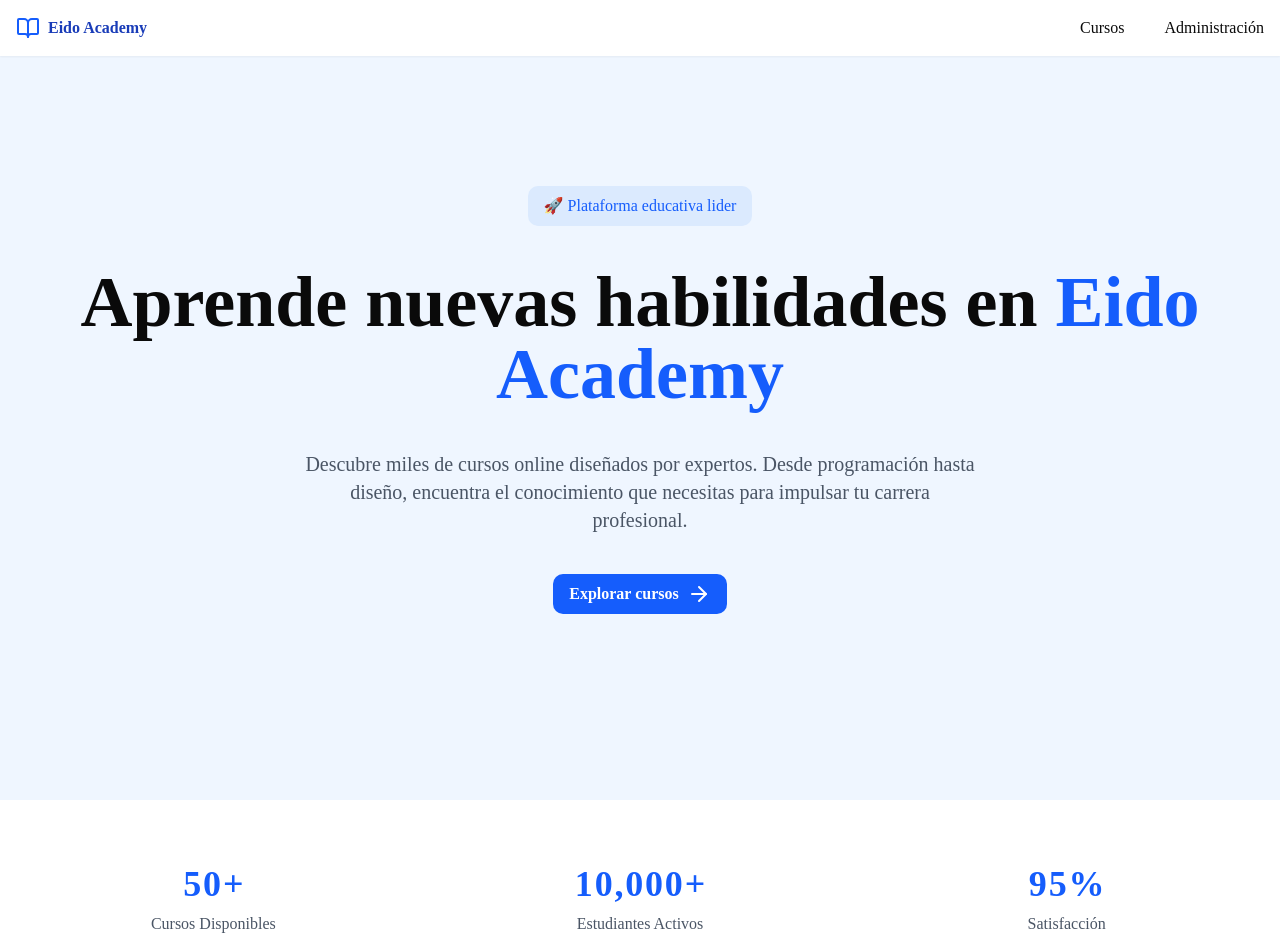
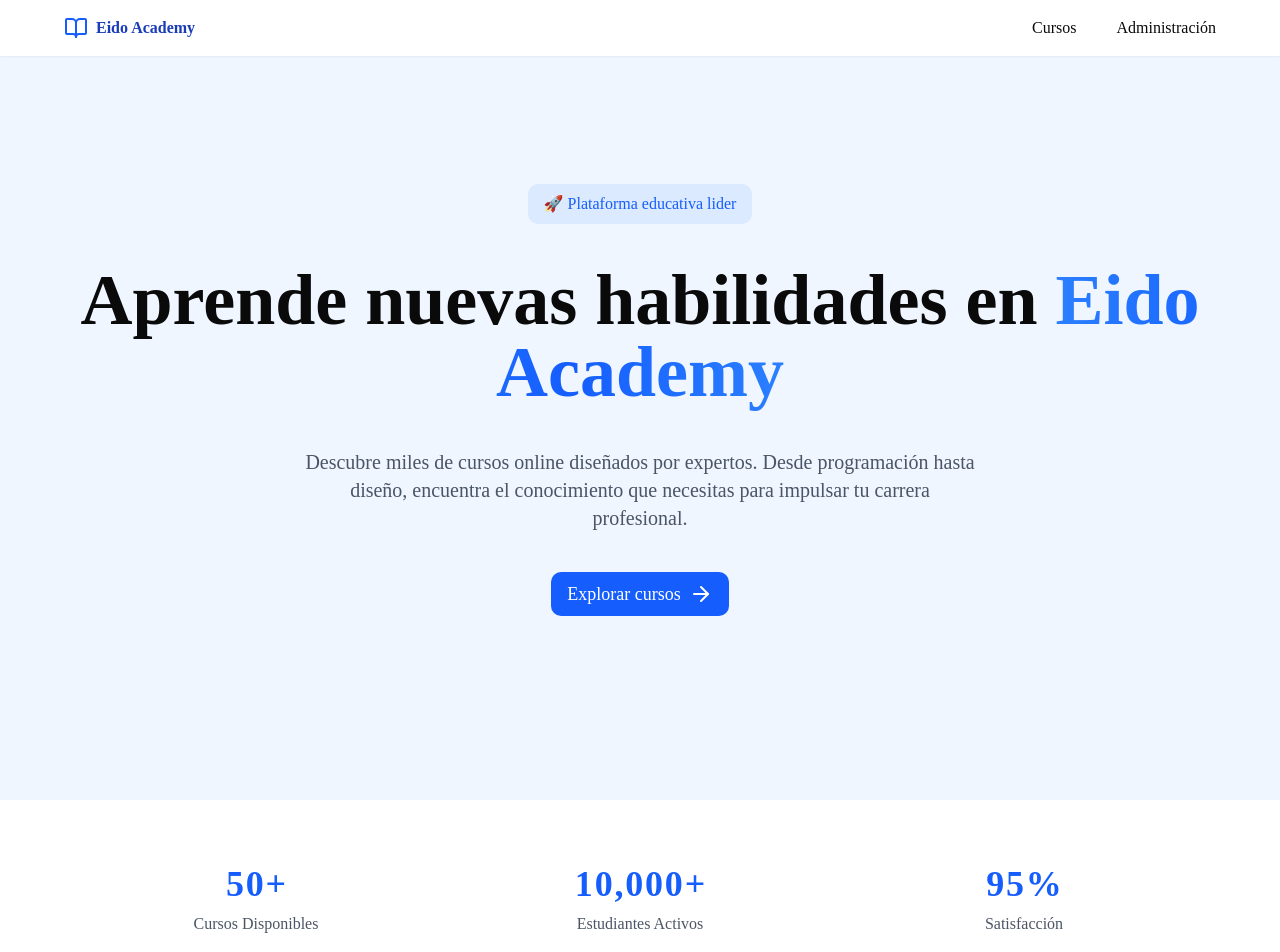
Before and after one commit to FelipeK57/eido-academy, a React (Vite) app: page / in a window 1280 px wide. Shown: the top 952 px of the page. Built offline with nearby package versions, Linux system fonts and the light colour scheme.

Commit message:
feat: add aurora animation and enhance landing page with motion effects

```diff
--- a/src/index.css
+++ b/src/index.css
@@ -55,7 +55,30 @@ body {
     background-position: 0% 0%;
         }
     }
-}
+  --animate-aurora: aurora 8s ease-in-out infinite alternate
+;
+  @keyframes aurora {
+  0% {
+    background-position: 0% 50%;
+    transform: rotate(-5deg) scale(0.9);
+        }
+  25% {
+    background-position: 50% 100%;
+    transform: rotate(5deg) scale(1.1);
+        }
+  50% {
+    background-position: 100% 50%;
+    transform: rotate(-3deg) scale(0.95);
+        }
+  75% {
+    background-position: 50% 0%;
+    transform: rotate(3deg) scale(1.05);
+        }
+  100% {
+    background-position: 0% 50%;
+    transform: rotate(-5deg) scale(0.9);
+        }
+    }}
 
 :root {
     --radius: 0.625rem;
--- a/src/landing/Landing.tsx
+++ b/src/landing/Landing.tsx
@@ -1,6 +1,7 @@
 import { ArrowRight, BookOpen, LibraryBig, Pickaxe, TrendingUp } from "lucide-react"
 import { Link } from "react-router"
 import { NumberTicker } from "../components/magicui/number-ticker"
+import { motion } from "motion/react"
 
 export const Landing = () => {
 
@@ -41,36 +42,63 @@ export const Landing = () => {
     ]
 
     return <main className="flex flex-col">
-        <header className="fixed w-full p-4 bg-white shadow-xs">
-            <div className="flex items-center justify-between mx-auto max-w-7xl">
+        <motion.header
+            initial={{
+                y: -200
+            }}
+            animate={{
+                y: 0
+            }}
+            transition={{
+                type: "spring",
+                stiffness: 350,
+                damping: 60,
+                duration: 0.5
+            }}
+            className="fixed w-full p-4 bg-white shadow-xs">
+            <div className="flex items-center justify-between mx-auto max-w-6xl">
                 <div className="flex gap-2 items-center">
                     <BookOpen className="stroke-blue-600" />
                     <p className="font-bold text-blue-800">Eido Academy</p>
                 </div>
                 <div className="hidden md:flex gap-10">
                     <Link to="/courses"
-                        className="hover:text-blue-600 transition-all"
+                        className="hover:text-blue-600 hover:-translate-y-0.5 transition-all"
                     >Cursos</Link>
                     <Link to="/admin"
-                        className="hover:text-blue-600 transition-all"
+                        className="hover:text-blue-600 hover:-translate-y-0.5 transition-all"
                     >Administración</Link>
                 </div>
             </div>
-        </header>
+        </motion.header>
         <section className="flex items-center justify-center min-h-svh px-4 bg-blue-50">
-            <div className="flex flex-col items-center gap-10 max-w-7xl mx-auto">
+            <motion.div
+                initial={{
+                    opacity: 0
+                }}
+                whileInView={{
+                    opacity: 1
+                }}
+                transition={{
+                    type: "spring",
+                    duration: 1
+                }}
+                viewport={{
+                    once: true
+                }}
+                className="flex flex-col items-center gap-10 max-w-6xl mx-auto">
                 <div className="flex gap-1 px-4 py-2 rounded-lg bg-blue-100">
                     🚀 <span className="font-medium text-blue-600">Plataforma educativa lider</span>
                 </div>
-                <h1 className="text-center font-bold text-4xl sm:text-5xl md:text-7xl">Aprende nuevas habilidades en <span className="text-blue-600">Eido Academy</span></h1>
+                <h1 className="text-center font-bold text-4xl sm:text-5xl md:text-7xl">Aprende nuevas habilidades en <span className="bg-clip-text text-transparent bg-gradient-to-r from-blue-500 via-blue-600 to-blue-500">Eido Academy</span></h1>
                 <p className="text-center md:text-xl text-gray-600 max-w-lg md:max-w-2xl">Descubre miles de cursos online diseñados por expertos. Desde programación hasta diseño, encuentra el conocimiento que necesitas para impulsar tu carrera profesional.</p>
-                <button className="flex items-center font-semibold gap-2 px-4 py-2 rounded-lg bg-blue-600 text-white cursor-pointer active:scale-95 hover:bg-blue-800 transition-all">
-                    Explorar cursos <ArrowRight />
+                <button className="flex items-center gap-2 px-4 py-2 text-lg rounded-lg bg-blue-600 text-white cursor-pointer active:scale-95 hover:bg-blue-800 transition-all group">
+                    Explorar cursos <ArrowRight className="group-hover:translate-x-0.5 transition-all" />
                 </button>
-            </div>
+            </motion.div>
         </section>
         <section className="py-16 bg-white">
-            <div className="max-w-7xl mx-auto px-4">
+            <div className="max-w-6xl mx-auto px-4">
                 <div className="grid grid-cols-1 md:grid-cols-3 gap-8 text-center">
                     <div className="space-y-2">
                         <div className="text-4xl font-bold text-blue-600"><NumberTicker className="text-4xl font-bold text-blue-600" value={50} />+</div>
@@ -92,15 +120,30 @@ export const Landing = () => {
                 <h2 className="font-bold text-3xl text-center">¿Por qué elegir Eido Academy?</h2>
                 <p className="text-center md:text-xl text-gray-600 max-w-lg md:max-w-2xl">Ofrecemos una experiencia de aprendizaje única con herramientas modernas y contenido de calidad.</p>
             </div>
-            <div className="max-w-7xl mx-auto px-4">
+            <div className="max-w-6xl mx-auto px-4">
                 <div className="grid grid-cols-1 md:grid-cols-3 gap-8 text-center">
                     {
                         characteristics.map((characteristic, index) => (
-                            <div key={index} className="flex flex-col items-center gap-2 px-8 py-12 rounded-lg bg-white border-1 border-gray-200 transition-all hover:shadow-sm">
+                            <motion.div
+                                initial={{
+                                    opacity: 0,
+                                }}
+                                whileInView={{
+                                    opacity: 1,
+                                }}
+                                transition={{
+                                    type: "spring",
+                                    duration: 1,
+                                    delay: (index + 1) * 0.2,
+                                }}
+                                viewport={{
+                                    once: true
+                                }}
+                                key={index} className="flex flex-col items-center gap-2 px-8 py-12 rounded-lg bg-white border-1 border-gray-200 transition-all hover:shadow-sm">
                                 <div className="flex items-center justify-center p-4 rounded-full bg-blue-100">{characteristic.icon}</div>
                                 <span className="text-lg font-semibold">{characteristic.title}</span>
                                 <span className="text-sm text-gray-600">{characteristic.text}</span>
-                            </div>
+                            </motion.div>
                         ))
                     }
                 </div>
@@ -108,16 +151,32 @@ export const Landing = () => {
         </section>
         <section className="flex flex-col gap-10 items-center justify-center py-24 px-4 bg-white">
             <h2 className="font-bold text-3xl px-4 text-center">Lo que dicen nuestros usuarios</h2>
-            <div className="max-w-7xl mx-auto px-4">
+            <div className="max-w-6xl mx-auto px-4">
                 <div className="grid grid-cols-1 md:grid-cols-3 gap-8">
                     {
                         reviews.map((review, index) => (
-                            <div key={index} className="flex flex-col gap-2 px-8 py-12 rounded-lg bg-white border-1 border-gray-200 transition-all hover:shadow-sm">
+                            <motion.div
+                                initial={{
+                                    opacity: 0,
+                                }}
+                                whileInView={{
+                                    opacity: 1,
+                                }}
+                                transition={{
+                                    type: "spring",
+                                    duration: 1,
+                                    delay: (index + 1) * 0.2,
+                                    ease: "easeIn"
+                                }}
+                                viewport={{
+                                    once: true
+                                }}
+                                key={index} className="flex flex-col gap-2 px-8 py-12 rounded-lg bg-white border-1 border-gray-200 transition-all hover:shadow-sm">
                                 <p>⭐⭐⭐⭐⭐</p>
                                 <span className="text-lg font-semibold">{review.user}</span>
                                 <span className="text-sm text-gray-600">{review.occupation}</span>
                                 <p className="text-gray-700">"{review.review}"</p>
-                            </div>
+                            </motion.div>
                         ))
                     }
                 </div>
@@ -126,12 +185,12 @@ export const Landing = () => {
         <section className="flex flex-col gap-8 items-center justify-center py-24 px-4 bg-blue-600 text-white">
             <h2 className="font-bold text-3xl px-4 text-center">¿Listo para comenzar tu viaje de aprendizaje?</h2>
             <p className="text-center md:text-xl text-gray-200 max-w-lg md:max-w-2xl">Únete a miles de estudiantes que ya están transformando sus carreras con Eido Academy.</p>
-            <button className="flex items-center font-semibold gap-2 px-4 py-2 rounded-lg bg-white text-blue-600 cursor-pointer active:scale-95 hover:bg-gray-100 transition-all">
-                Comenzar ya <ArrowRight />
+            <button className="flex items-center font-semibold gap-2 px-4 py-2 rounded-lg bg-white text-blue-600 cursor-pointer active:scale-95 hover:bg-gray-100 transition-all group">
+                Comenzar ya <ArrowRight className="group-hover:translate-x-0.5 transition-all" />
             </button>
         </section>
         <footer className="flex flex-col py-8 px-4 gap-6 bg-blue-950 text-white">
-            <div className="flex justify-between w-full max-w-7xl mx-auto">
+            <div className="flex justify-between gap-4 w-full max-w-6xl mx-auto">
                 <div className="flex flex-col gap-4">
                     <div className="flex gap-2 items-center">
                         <BookOpen className="stroke-blue-50" />
@@ -143,7 +202,7 @@ export const Landing = () => {
                 </div>
                 <div className="flex flex-col gap-4">
                     <h3 className="font-semibold">Cursos en:</h3>
-                    <ul className="space-y-2 text-gray-400">
+                    <ul className="space-y-2 text-gray-400 text-sm">
                         <li className="hover:text-white transition-colors">
                             Desarrollo Web
                         </li>
@@ -159,7 +218,7 @@ export const Landing = () => {
                     </ul>
                 </div>
             </div>
-            <div className="w-full max-w-7xl mx-auto border-b-1 pb-1 border-b-gray-400" />
+            <div className="w-full max-w-6xl mx-auto border-b-1 pb-1 border-b-gray-400" />
             <div className="border-t border-gray-800 text-center text-gray-400">
                 <p>&copy; 2025 Eido Academy. Todos los derechos reservados.</p>
             </div>
```
